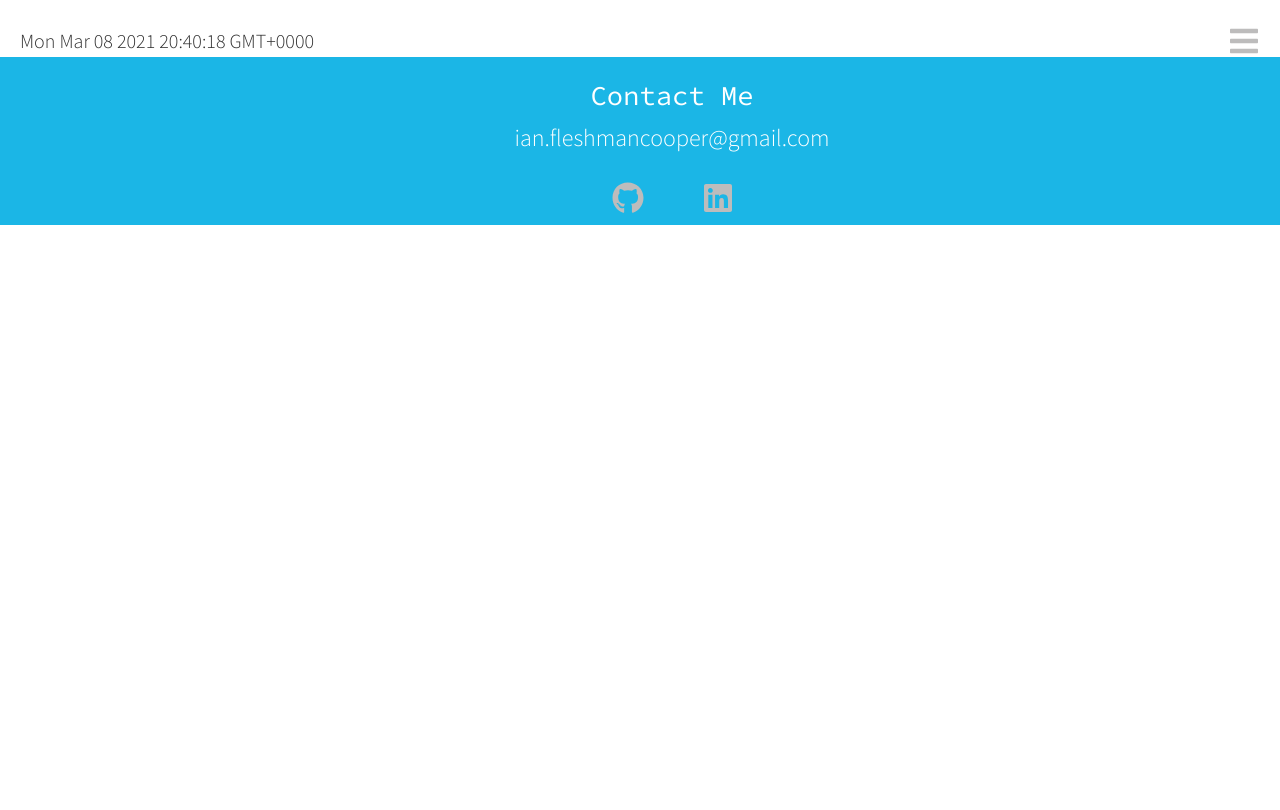
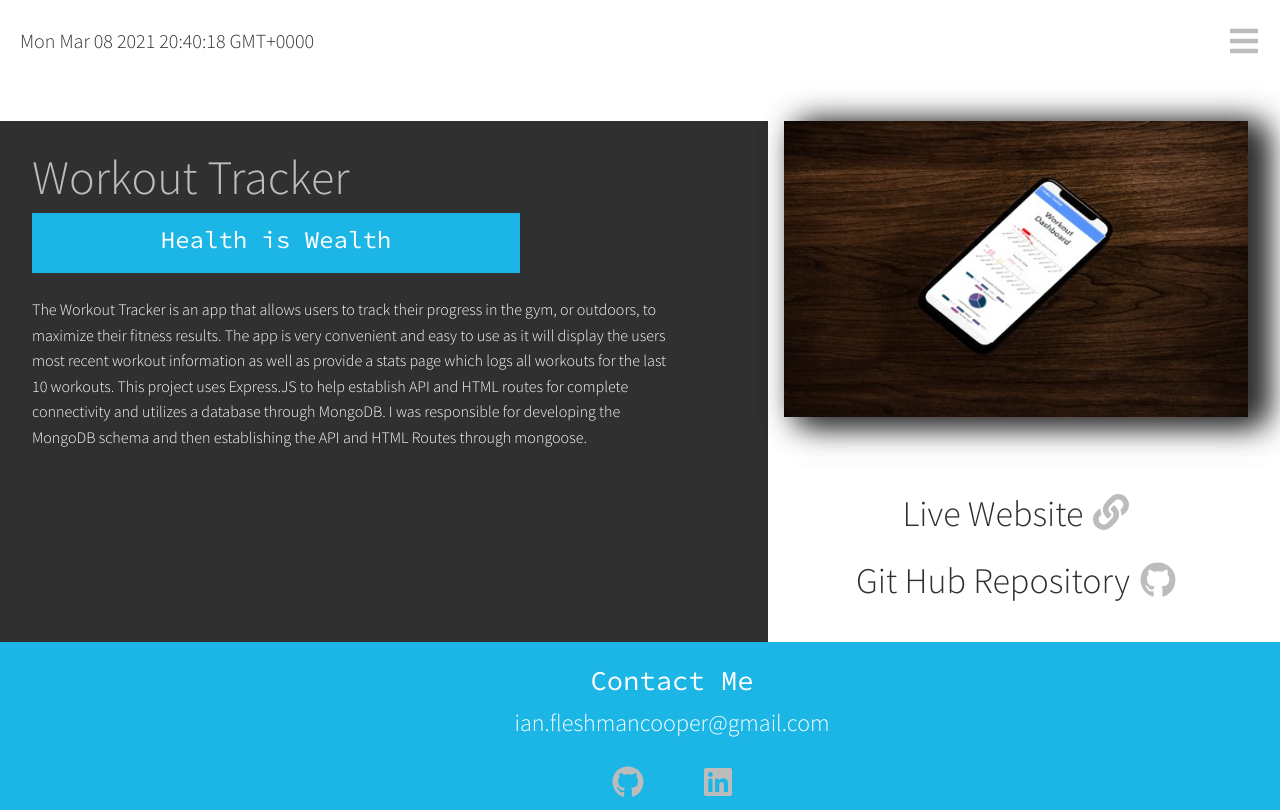
Before and after one commit to Ianaac27/Portfolio_3, a React (Create React App) app: page /workout_tracker in a window 1280 px wide. Shown: the top 810 px of the page. Built offline with nearby package versions, Linux system fonts and the light colour scheme; grey boxes are pictures that could not be loaded.

Commit message:
developed workout tracker porject page

```diff
--- a/src/App.js
+++ b/src/App.js
@@ -15,6 +15,9 @@ import Project7 from "./components/body_container/project_pages/ProjectSeven";
 import Project8 from "./components/body_container/project_pages/ProjectEight";
 import Project9 from "./components/body_container/project_pages/ProjectNine";
 import Project10 from "./components/body_container/project_pages/ProjectTen";
+import Project11 from "./components/body_container/project_pages/ProjectEleven";
+// import Project12 from "./components/body_container/project_pages/ProjectTen";
+// import Project13 from "./components/body_container/project_pages/ProjectTen";
 
 
 class App extends React.Component {
@@ -46,6 +49,7 @@ render() {
             <Route path="/employee_tracker"><Project8 /></Route>
             <Route path="/burger_devourer"><Project9 /></Route>
             <Route path="/neighborhood"><Project10 /></Route>
+            <Route path="/workout_tracker"><Project11 /></Route>
           </Switch>
         <Footer />
       </Router>
--- /dev/null
+++ b/src/components/body_container/project_pages/ProjectEleven.js
@@ -0,0 +1,36 @@
+import React from "react";
+import "../../../styles/ProjectPage.css";
+import { FontAwesomeIcon } from '@fortawesome/react-fontawesome';
+import { faLink } from '@fortawesome/free-solid-svg-icons';
+import {faGithub} from '@fortawesome/free-brands-svg-icons';
+import workout_tracker_img from "../../../images/project_images/workout_tracker1.jpg";
+
+function Project11() {
+    return (
+        <main className="project-main">
+              <section className="project-left">
+                    <h2 className="section-title" id="project-title">Workout Tracker</h2>
+                    <p className="para-subtitle-accent" id="project-sub">Health is Wealth</p>
+                    <div className="section-body">
+                        <p className="para-project">The Workout Tracker is an app that allows users to track their progress in the gym, or outdoors, to maximize their fitness results. The app is very convenient and easy to use as it will display the users most recent workout information as well as provide a stats page which logs all workouts for the last 10 workouts. This project uses Express.JS to help establish API and HTML routes for complete connectivity and utilizes a database through MongoDB. I was responsible for developing the MongoDB schema and then establishing the API and HTML Routes through mongoose.</p>
+                    </div>
+              </section>
+
+              <section className="project-right">
+                  <div className="project-item">
+                      <a href="https://workout-tracker-ifc.herokuapp.com/"><img className="portfolio-img" id="project-img" src={workout_tracker_img} alt=""/></a>
+                  </div>
+                  <div className="project-links">
+                      <a className="project-url" href="https://workout-tracker-ifc.herokuapp.com/">Live Website
+                            <FontAwesomeIcon className="url-icon" icon={faLink}></FontAwesomeIcon>
+                      </a>
+                      <a className="project-url" href="https://github.com/Ianaac27/Workout_Tracker">Git Hub Repository
+                            <FontAwesomeIcon className="url-icon" icon={faGithub}></FontAwesomeIcon>
+                      </a>
+                  </div>
+              </section>
+          </main>
+    )
+}
+
+export default Project11;
```
Also changed, not shown: src/components/body_container/project_pages/ProjectThirteen.js (added), src/components/body_container/project_pages/ProjectTwelve.js (added).
